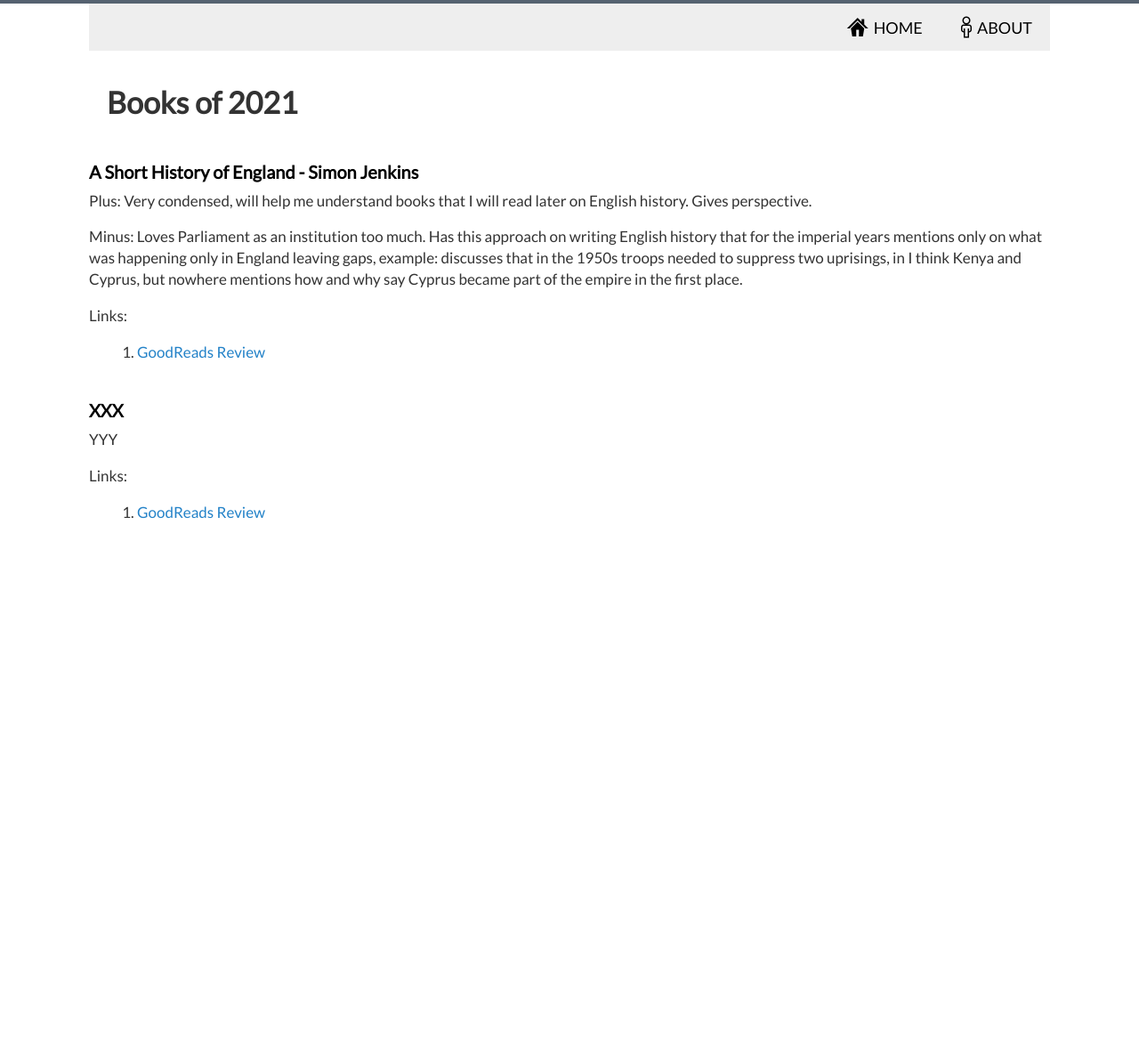
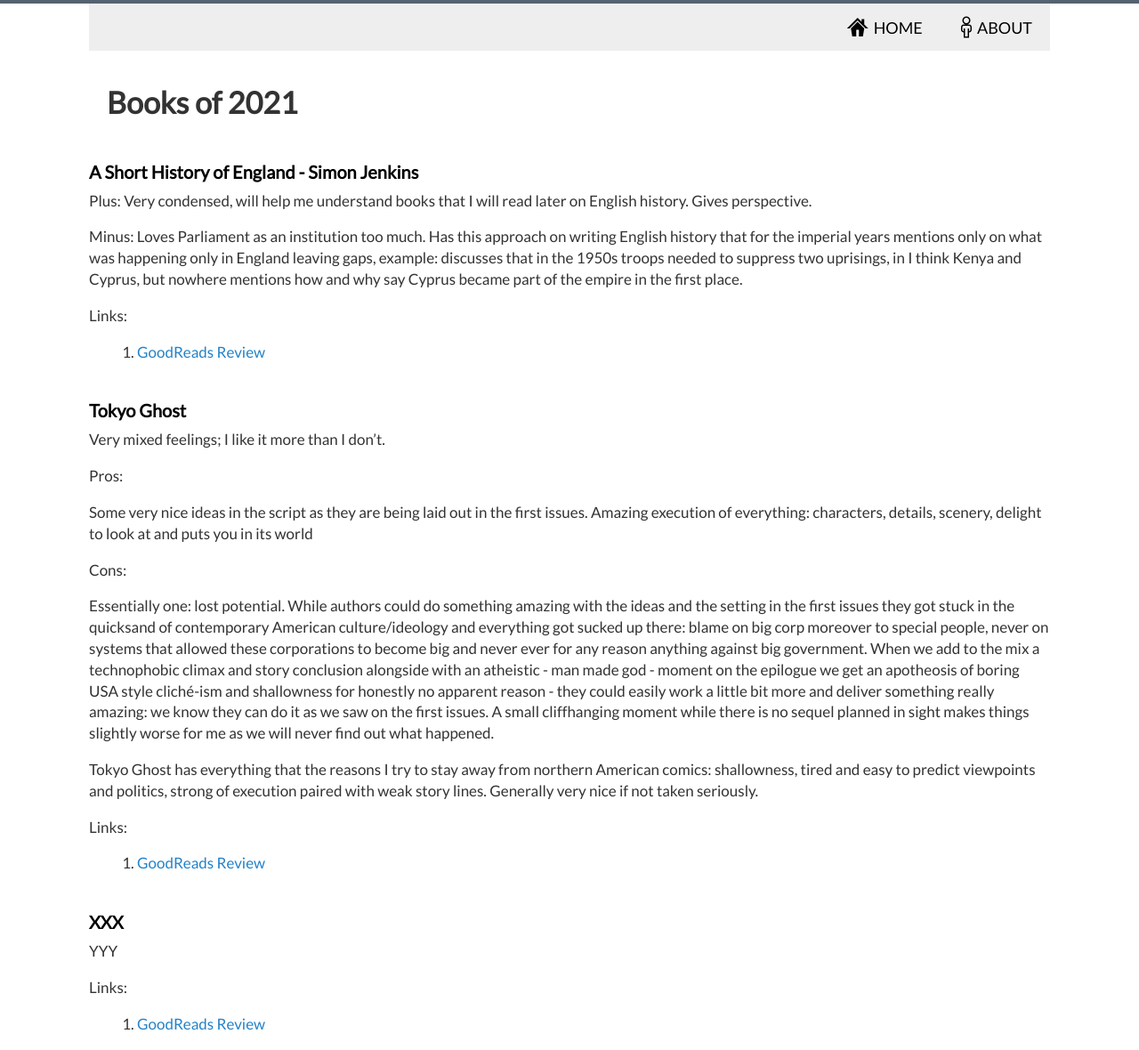
Before and after one commit to dimitrismistriotis/dimitrismistriotis.github.io, a Jekyll site: the page built from _posts/2021-02-11-books_of_2021.md, in a window 1280 px wide. Shown: the whole page at 89% size. Built offline with Jekyll 4.4.1, drawn with Linux system fonts in a browser that asks for light colours; before the commit the page ends 900 px from its top, so only the background shows below that.

Commit message:
Tokyo Ghost

```diff
--- a/_posts/2021-02-11-books_of_2021.md
+++ b/_posts/2021-02-11-books_of_2021.md
@@ -16,6 +16,25 @@ Links:
 
 1.  [GoodReads Review](www.goodreads.com/review/show/3831444417)
 
+## Tokyo Ghost
+
+Very mixed feelings; I like it more than I don't.
+
+Pros:
+
+Some very nice ideas in the script as they are being laid out in the first issues.
+Amazing execution of everything: characters, details, scenery, delight to look at and puts you in its world
+
+Cons:
+
+Essentially one: lost potential. While authors could do something amazing with the ideas and the setting in the first issues they got stuck in the quicksand of contemporary American culture/ideology and everything got sucked up there: blame on big corp moreover to special people, never on systems that allowed these corporations to become big and never ever for any reason anything against big government. <spoiler>When we add to the mix a technophobic climax and story conclusion alongside with an atheistic - man made god - moment on the epilogue </spoiler> we get an apotheosis of boring USA style cliché-ism and shallowness for honestly no apparent reason - they could easily work a little bit more and deliver something really amazing: we know they can do it as we saw on the first issues. A small cliffhanging moment while there is no sequel planned in sight makes things slightly worse for me as we will never find out what happened.
+
+Tokyo Ghost has everything that the reasons I try to stay away from northern American comics: shallowness, tired and easy to predict viewpoints and politics, strong of execution paired with weak story lines. Generally very nice if not taken seriously.
+
+Links:
+
+1.  [GoodReads Review](https://www.goodreads.com/review/show/30301502)
+
 ## XXX
 
 YYY
```
Also changed, not shown: other parts of _posts/2021-02-11-books_of_2021.md (+1 -1 lines).
